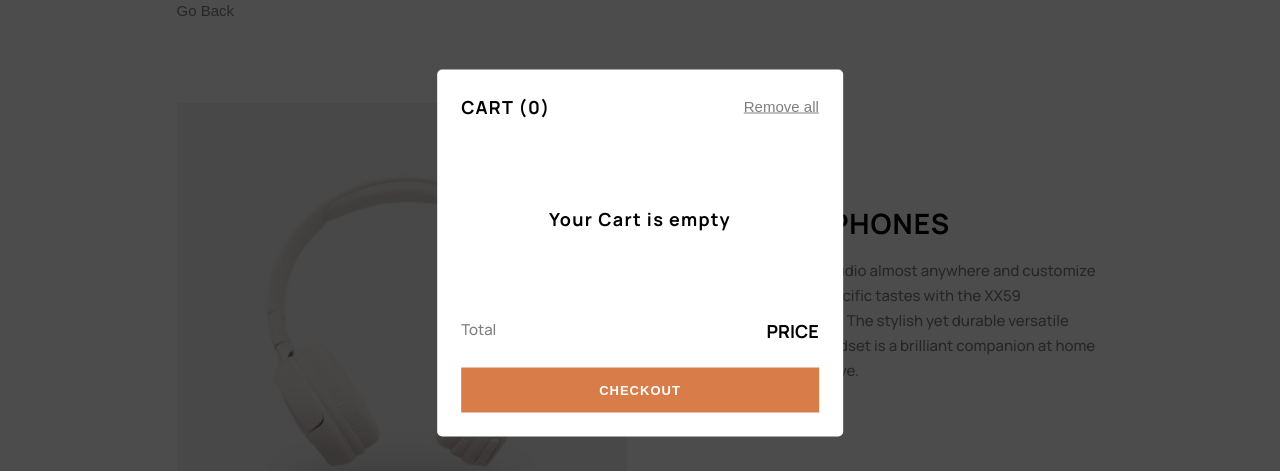
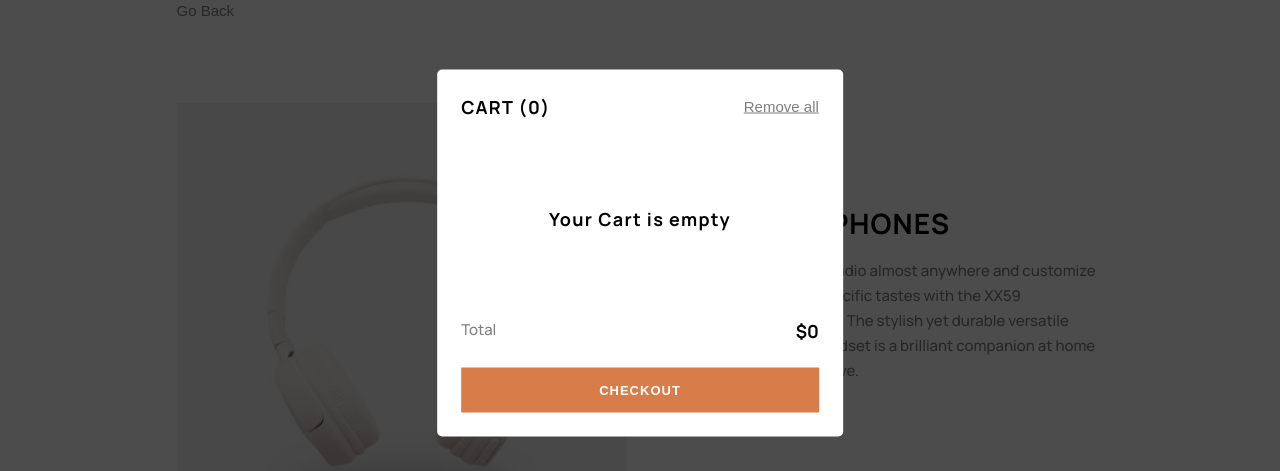
Before and after one commit to niabezara/autophile-ecommerce, a React (Vite) app: page /product/xx59-headphones in a window 1280 px wide. Both pictures are taken after a click on the button 1130 px from the left and 53 px from the top of the page. Shown: the part 147-618 px from the top of the page. Built offline with nearby package versions, Linux system fonts and the light colour scheme.

Commit message:
styling shopping cart

```diff
--- a/src/components/CartItem.tsx
+++ b/src/components/CartItem.tsx
@@ -1,4 +1,3 @@
-import React from "react";
 import { UseShoppingCart } from "../context/CartContext";
 import ProductData from "../data/data.json";
 import styled from "styled-components";
@@ -8,7 +7,8 @@ type CartItemProps = {
 };
 
 export function CartItem({ id, quantity }: CartItemProps) {
-  const { removeFromCart } = UseShoppingCart();
+  const { incraseCartQuantity, decreaseCartQuantity } = UseShoppingCart();
+
   const item = ProductData.find((i) => i.id === id);
   if (item == null) return null;
 
@@ -19,15 +19,27 @@ export function CartItem({ id, quantity }: CartItemProps) {
       </div>
       <div style={{ flex: " 1 1 45%" }}>
         <h1>{item.name}</h1>
-        <p>${item.price}</p>
+        <p style={{ opacity: "0.5", fontSize: "14px" }}>
+          ${item.price.toString().replace(/\B(?=(\d{3})+(?!\d))/g, ",")}
+        </p>
       </div>
 
       <div className="addingitems" style={{ flex: " 1 1 30%" }}>
-        <button className="incrementdicrementbtn">-</button>
+        <button
+          className="incrementdicrementbtn"
+          onClick={() => decreaseCartQuantity(item.id)}
+        >
+          -
+        </button>
         <button style={{ border: "none", fontWeight: "700" }}>
           {quantity}
         </button>
-        <button className="incrementdicrementbtn">+</button>
+        <button
+          className="incrementdicrementbtn"
+          onClick={() => incraseCartQuantity(item.id)}
+        >
+          +
+        </button>
       </div>
     </Container>
   );
--- a/src/components/ShopList.tsx
+++ b/src/components/ShopList.tsx
@@ -1,6 +1,7 @@
 import styled from "styled-components";
 import { UseShoppingCart } from "../context/CartContext";
 import { useContext } from "react";
+import ProductData from "../data/data.json";
 import Product from "../routes/Product";
 import { CartItem } from "./CartItem";
 
@@ -30,7 +31,18 @@ export default function ShopList() {
               fontWeight: "700",
             }}
           >
-            price
+            $
+            {items
+              .reduce((total, item) => {
+                const product = ProductData.find(
+                  (product) => product.id === item.id
+                );
+                const itemPrice = product?.price || 0;
+                const itemQuantity = item.quantity;
+                return total + itemPrice * itemQuantity;
+              }, 0)
+              .toString()
+              .replace(/\B(?=(\d{3})+(?!\d))/g, ",")}
           </p>
         </PriceDiv>
         <Checkout>checkout</Checkout>
@@ -40,7 +52,7 @@ export default function ShopList() {
 }
 const Container = styled.div`
   width: 100%;
-
+  max-height: 45.5rem;
   border-radius: 0.5rem;
   background-color: #fff;
   margin-left: auto;
@@ -48,6 +60,7 @@ const Container = styled.div`
   display: flex;
   flex-direction: column;
   gap: 1.5rem;
+  overflow-y: scroll;
 `;
 const Section = styled.section`
   flex-grow: 1;
--- a/src/routes/Product.tsx
+++ b/src/routes/Product.tsx
@@ -6,7 +6,6 @@ import SimilarProducts from "../components/SimilarProducts";
 import Categories from "../components/Categories";
 import Info from "../components/Info";
 import { UseShoppingCart } from "../context/CartContext";
-import { useContext } from "react";
 
 export default function Product() {
   const { slug } = useParams<{ slug: string }>();
```
